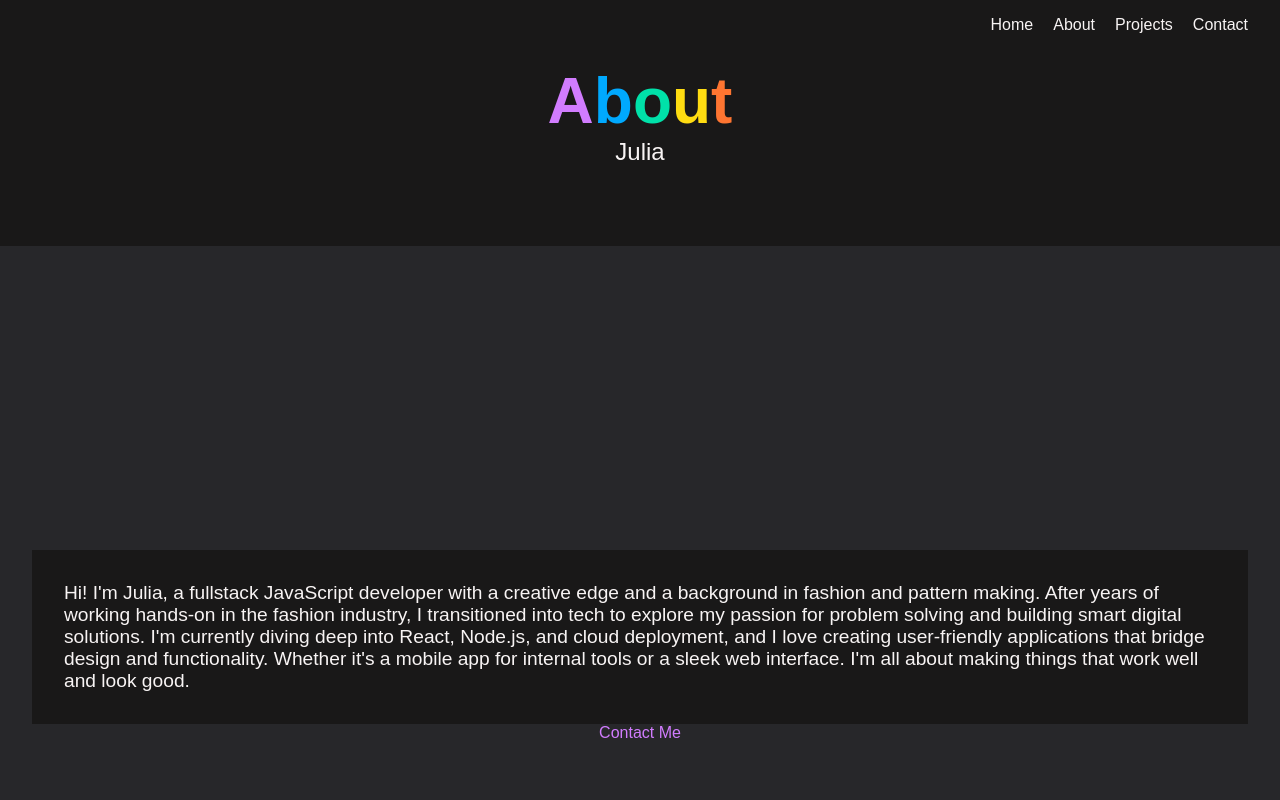
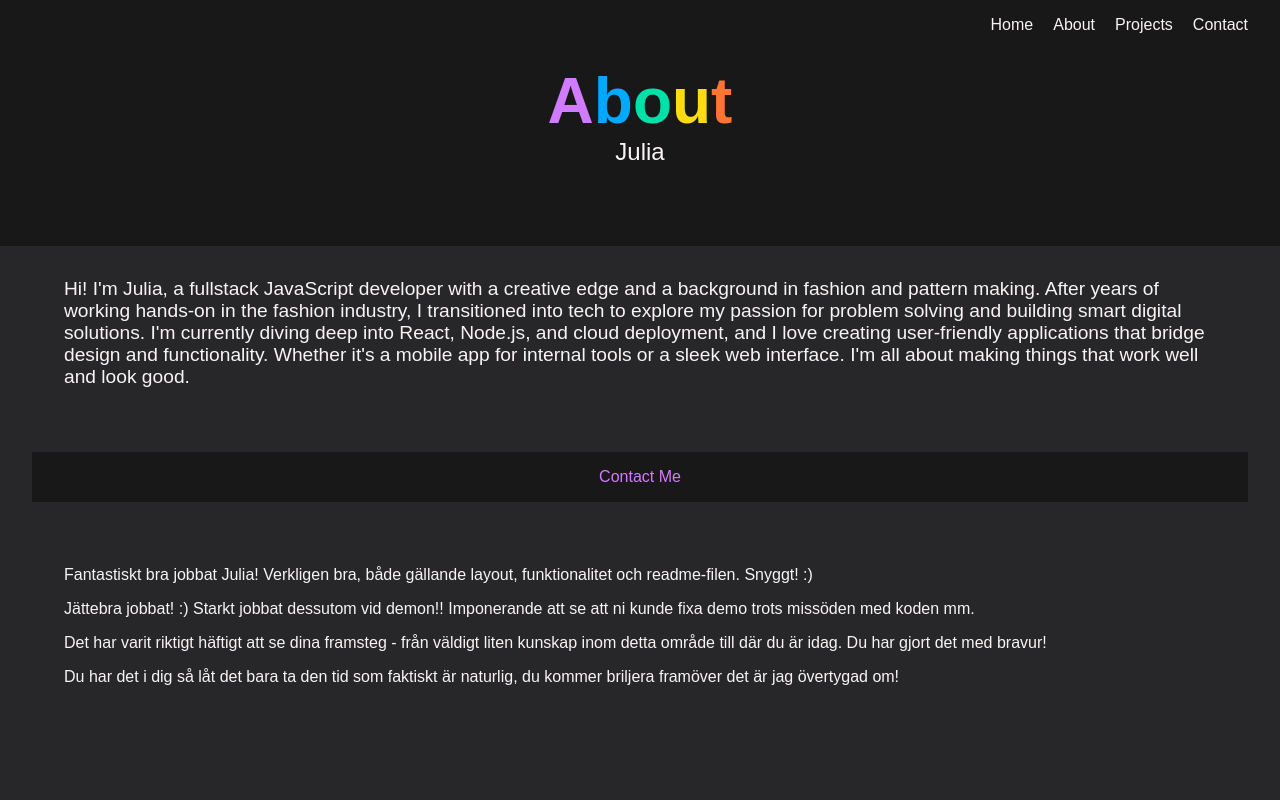
Before and after one commit to PaulinJulia/jp, a React (Vite) app: page /about in a window 1280 px wide. Shown: the top 800 px of the page. Built offline with nearby package versions, Linux system fonts and the light colour scheme.

Commit message:
Refactor project and feedback data structure, update AboutRoute and ProjectRoute

```diff
--- /dev/null
+++ b/src/feedbackData.json
@@ -0,0 +1,18 @@
+[
+  {
+    "id": "1",
+    "description": "Fantastiskt bra jobbat Julia! Verkligen bra, både gällande layout, funktionalitet och readme-filen. Snyggt! :)"
+  },
+  {
+    "id": "2",
+    "description": "Jättebra jobbat! :) Starkt jobbat dessutom vid demon!! Imponerande att se att ni kunde fixa demo trots missöden med koden mm."
+  },
+  {
+    "id": "3",
+    "description": "Det har varit riktigt häftigt att se dina framsteg - från väldigt liten kunskap inom detta område till där du är idag. Du har gjort det med bravur!"
+  },
+  {
+    "id": "4",
+    "description": "Du har det i dig så låt det bara ta den tid som faktiskt är naturlig, du kommer briljera framöver det är jag övertygad om!"
+  }
+]
--- a/src/index.css
+++ b/src/index.css
@@ -22,10 +22,10 @@ body {
   min-height: 100vh;
 }
 main {
-  display: flex;
+  /* display: flex;
   flex-direction: column;
   align-items: center;
-  justify-content: center;
+  justify-content: center; */
   min-height: 100vh;
 }
 
--- /dev/null
+++ b/src/routes/AboutRoute.module.css
@@ -0,0 +1,32 @@
+.about-text {
+  font-size: 1.2rem;
+  padding: 2rem;
+margin: 0 2rem;
+  color: var(--white);
+}
+
+.contact-link {
+  display: flex;
+  justify-content: center;
+  text-decoration: none;
+  color: var(--lavender);
+    background-color: var(--black);
+    margin: 2rem;
+    padding: 1rem;
+}
+
+.feedback-list {
+  display: flex;
+  flex-direction: column;
+  gap: 1rem;
+  padding: 2rem;
+  color: var(--white);
+  margin: 0 2rem;
+  list-style: none;
+}
+
+.feedback-list {
+  padding: 2rem;
+  color: var(--white);
+  margin: 0 2rem;
+}
--- a/src/routes/AboutRoute.tsx
+++ b/src/routes/AboutRoute.tsx
@@ -1,6 +1,8 @@
 import { Footer } from "@/components/Footer";
 import { Header } from "@/components/Header";
 import { Link } from "react-router-dom";
+import feedback from "@/feedbackData.json";
+import styles from "@/routes/AboutRoute.module.css";
 
 export const AboutRoute = () => {
   const text = "About";
@@ -11,15 +13,7 @@ export const AboutRoute = () => {
       <Header text={text} titleText={titleText} />
       <main>
         <div>
-          <p
-            style={{
-              fontSize: "1.2rem",
-              padding: "2rem",
-              margin: "0 2rem",
-              backgroundColor: "var(--black)",
-              color: "var(--white)",
-            }}
-          >
+          <p className={styles["about-text"]}>
             Hi! I'm Julia, a fullstack JavaScript developer with a creative edge
             and a background in fashion and pattern making. After years of
             working hands-on in the fashion industry, I transitioned into tech
@@ -32,13 +26,19 @@ export const AboutRoute = () => {
           </p>
         </div>
         <div>
-          <Link
-            to="/contact"
-            style={{ textDecoration: "none", color: "var(--lavender)" }}
-          >
+          <Link to="/contact" className={styles["contact-link"]}>
             Contact Me
           </Link>
         </div>
+        <article>
+          <ul className={styles["feedback-list"]}>
+            {feedback.map((text) => (
+              <li key={text.id} className={styles["feedback-item"]}>
+                {text.description}
+              </li>
+            ))}
+          </ul>
+        </article>
       </main>
       <Footer />
     </>
--- a/src/routes/HomeRoute.tsx
+++ b/src/routes/HomeRoute.tsx
@@ -1,4 +1,4 @@
-import projects from "@/data.json";
+import projects from "@/projectsData.json";
 import { ProjectItem } from "@/components/ProjectItem";
 import { Header } from "@/components/Header";
 import { Footer } from "@/components/Footer";
--- a/src/routes/ProjectRoute.module.css
+++ b/src/routes/ProjectRoute.module.css
@@ -6,6 +6,7 @@
   flex-direction: column;
   align-items: center;
   justify-content: center;
+  cursor: pointer;
 }
 .project-article {
   background-color: var(--black);
--- a/src/routes/ProjectRoute.tsx
+++ b/src/routes/ProjectRoute.tsx
@@ -1,12 +1,19 @@
-import projects from "@/data.json";
+import projects from "@/projectsData.json";
 import { ProjectItem } from "@/components/ProjectItem";
 import { Header } from "@/components/Header";
 import { Footer } from "@/components/Footer";
 import styles from "@/routes/ProjectRoute.module.css";
+import { useNavigate } from "react-router-dom";
 
 export const ProjectRoute = () => {
   const text = "Projects";
   const titleText = "For fun and learning";
+
+  const navigate = useNavigate();
+
+  const handleContact = () => {
+    navigate("/contact", { replace: true });
+  };
   return (
     <>
       <Header text={text} titleText={titleText} />
@@ -34,7 +41,10 @@ export const ProjectRoute = () => {
             })}
           </ul>
           <p>
-            <p className={styles["contact-text"]}>
+            <p
+              className={styles["contact-text"]}
+              onClick={() => handleContact()}
+            >
               For more information, please contact me.
             </p>
           </p>
```
Also changed, not shown: src/projectsData.json (renamed from src/data.json).
